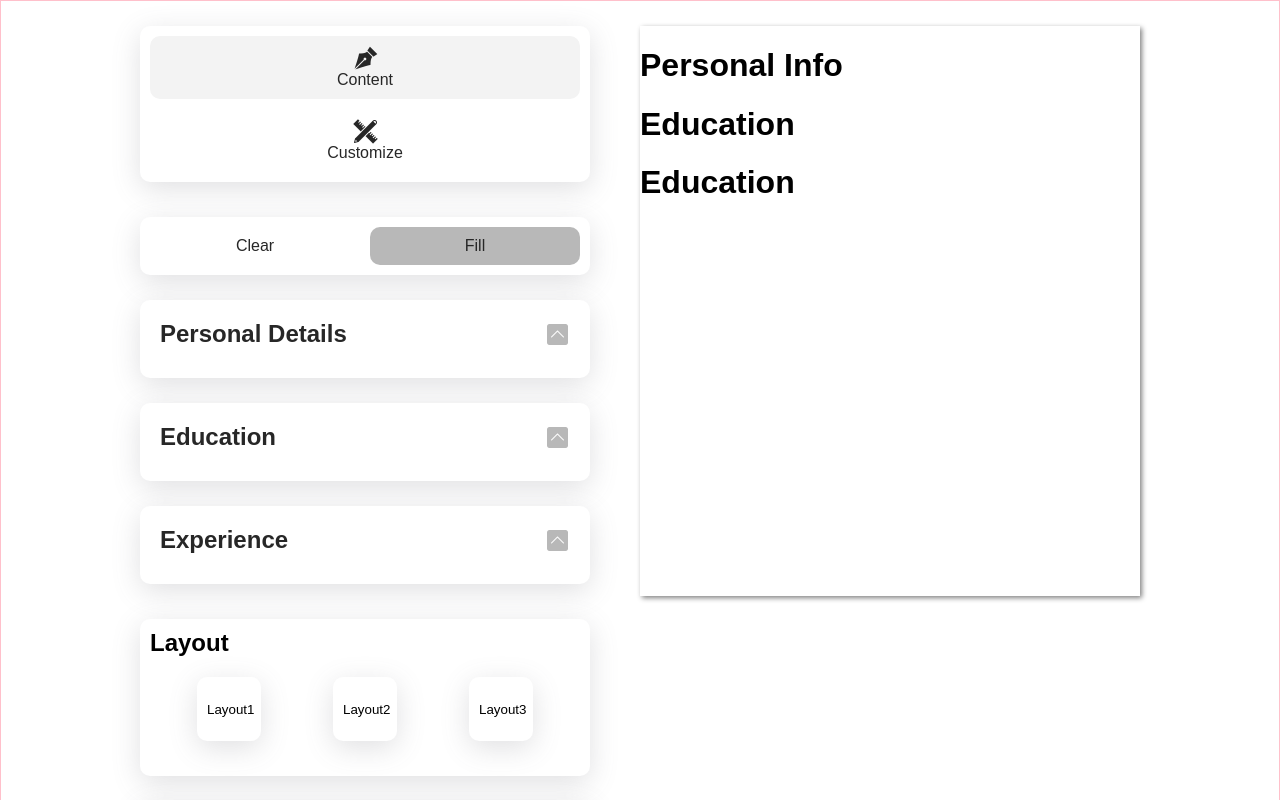
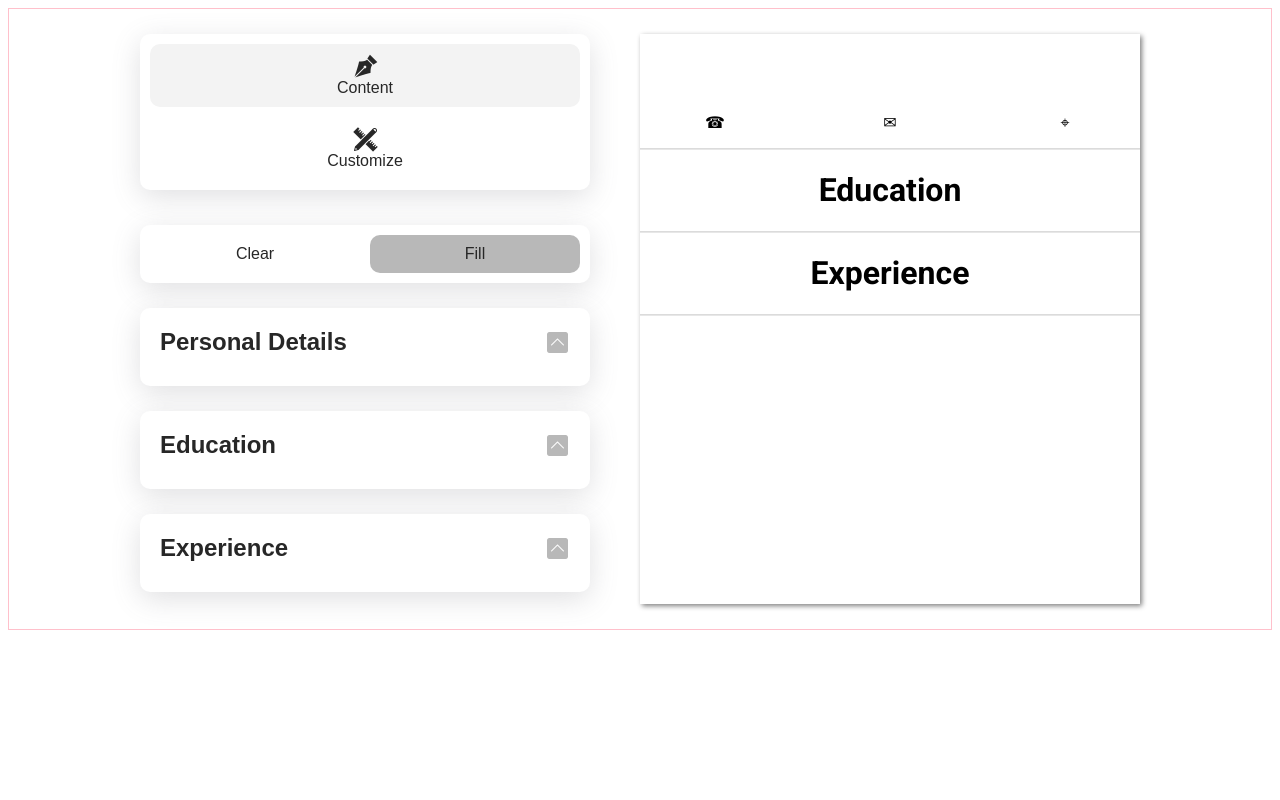
Before and after one commit to GucciGangnam/CV-Builder-2, a React (Vite) app: page / in a window 1280 px wide. Shown: the top 800 px of the page. Built offline with nearby package versions, Linux system fonts and the light colour scheme.

Commit message:
NOT FINISHED: so bored of this

```diff
--- a/src/App.css
+++ b/src/App.css
@@ -1,7 +1,11 @@
+@import url('https://fonts.googleapis.com/css2?family=Roboto:wght@400;700&display=swap');
+
+
 .App{
   border: 1px solid pink;;
   display: flex;
   justify-content: center;
+
 }
 
 .LeftScreen{
@@ -16,13 +20,92 @@
   display: flex;
   flex-direction: column;
 }
+
+/*PREVIEW SCREEN*/
+  /*PREVIEW SCREEN*/
+    /*PREVIEW SCREEN*/
+      /*PREVIEW SCREEN*/
+
+.PersonalInfoPreview{
+  min-height: 20%;
+  border-bottom: 2px groove rgba(0, 0, 0, 0.142);
+  display: flex;
+  justify-content: center;
+  align-items: center;
+  flex-direction: column;
+}
+  .PersonalDetailsPreview{
+    margin-top: 20px;
+    width: 100%;
+    display: flex;
+    justify-content: space-between;
+  }
+    .ContactDeatils{
+      display: flex;
+      justify-content: center;
+      min-width: 30%;;
+
+    }
+
+.EducationPreview{
+  border-bottom: 2px groove rgba(0, 0, 0, 0.142);
+  display: flex;
+  flex-direction: column;
+  justify-content: center;
+  align-items: center;
+}
+.ExperiencePreview{
+  border-bottom: 2px groove rgba(0, 0, 0, 0.142);
+  display: flex;
+  flex-direction: column;
+  justify-content: center;
+  align-items: center;
+}
+  .EducationDetailsPreview{
+    width: 90%;
+    display: flex;
+    padding: 10px;
+  }
+    .NameAndDeg{
+      min-width: 50%;
+      display: flex;
+      flex-direction: column;
+      font-weight: bold;
+      gap: 10px;
+    }
+    .YearAndScore{
+      display: flex;
+      flex-direction: column;
+      gap: 10px;
+    }
+
+
   .Preview{
     min-width: 500px;
     aspect-ratio: 1/1.14;
     background-color: white;
     box-shadow: 2px 2px 5px gray;
     margin: 25px;
+
+    display: flex;
+    flex-direction: column;
   }
+
+
+      /*PREVIEW SCREEN*/
+    /*PREVIEW SCREEN*/
+  /*PREVIEW SCREEN*/
+/*PREVIEW SCREEN*/
+
+  .ContentScreen{
+
+  }
+
+
+  .CustomizeScreen{
+    display: none;
+  }
+
 
   /*MEDIA QUERY*/
   @media (max-width: 1000px) {
--- a/src/App.jsx
+++ b/src/App.jsx
@@ -2,12 +2,11 @@
 import "./App.css"
 
 //Import Hooks
-
+import { useState } from "react";
 // Import components
 import { NavBar } from "./Components/NavBar";
 import { ClearFill } from "./Components/ClearFill";
 import { PersonalDetails } from "./Components/PersonalDetails";
-import { useState } from "react";
 import { Education } from "./Components/Education";
 import { Experience } from "./Components/Experience";
 import { Layout } from "./Components/Layout";
@@ -24,6 +23,8 @@ const App = () => {
   const [education, setEducation] = useState([]);
   // Experience
   const [experience, setExperience] = useState([])
+  // fonts state
+  const [font, setFont] = useState('Roboto')
 
 
   return (
@@ -46,7 +47,7 @@ const App = () => {
         <div className="CustomizeScreen">
           <Layout />
           <Color />
-          <Fonts />
+          <Fonts font={font} setFont={setFont} />
 
 
 
@@ -56,31 +57,58 @@ const App = () => {
 
 
 
-      <div className="RightScreen">
+      <div className="RightScreen" style={{
+          fontFamily:
+          font === 'Roboto' ? 'Roboto, sans-serif' :
+          font === 'Lora' ? 'Lora, serif' :
+          font === 'Courier New' ? 'Courier New, monospace' : 'inherit'
+        }}>
         <div className="Preview">
-          <h1>Personal Info</h1>
-          {personalDetails.fullName}
-          {personalDetails.number}
-          {personalDetails.email}
-          {personalDetails.location}
-          <h1>Education</h1>
-          {education.map((school, index) => (
-            <div key={index}>
-              {school.Uniname}
-              {school.Degree}
-              {school.Year}
-              {school.Score}
+          <div className="PersonalInfoPreview">
+            <h1>{personalDetails.fullName}</h1>
+            <div className="PersonalDetailsPreview">
+              <div className="ContactDeatils">{"☎" + personalDetails.number}</div>
+              <div className="ContactDeatils">{"✉" + personalDetails.email}</div>
+              <div className="ContactDeatils">{"⌖" + personalDetails.location}</div>
+            </div>
+          </div>
+
+          <div className="EDUandEXP">
+           <div className="EducationPreview">
+            <h1>Education</h1>
+            {education.map((school, index) => (
+              <div className="EducationDetailsPreview" key={index}>
+                <div className="NameAndDeg">
+                <div>{school.Uniname}</div>
+                <div>{school.Degree}</div>
+                </div>
+
+                <div className="YearAndScore">
+                  <div>{school.Year}</div>
+                  <div>{school.Score}</div>
+                </div>
+              </div>
+            ))}
+          </div>
+
+          <div className="ExperiencePreview">
+          <h1>Experience</h1>
+          {experience.map((job, index) => (
+            <div className="EducationDetailsPreview" key={index}>
+              <div className="NameAndDeg">
+                <div>{job.CompanyName}</div>
+                <div>{job.Position}</div>
+                </div>
+
+                <div className="YearAndScore">
+                  <div>{job.Duration}</div>
+                  <div>{job.Description}</div>
+                </div>
             </div>
           ))}
-          <h1>Education</h1>
-          {experience.map((job, index) => (
-            <div key={index}>
-            {job.CompanyName}
-            {job.Position}
-            {job.Duration}job
-            {job.Description}
           </div>
-          ))}
+          </div>
+
         </div>
       </div>
     </div>
--- a/src/Components/Fonts.css
+++ b/src/Components/Fonts.css
@@ -28,7 +28,21 @@
         padding: 10px;
         border: none;
         cursor: pointer;
+        font-size: 1rem;
+    }
+    #FontsButton1{
+        font-family: 'Roboto', sans-serif;
+    }
+    #FontsButton2{
+        font-family: 'Lora', serif;
+    }
+    #FontsButton3{
+        font-family: 'Courier New', monospace;
     }
         .FontsButton:hover{
             box-shadow: rgba(18, 18, 20, 0.2) 10px 10px 10px 0px;
         }
+        .FontsButton.Selected{
+            background: rgb(243, 243, 243);
+            box-shadow: rgba(18, 18, 20, 0.2) 10px 10px 10px 0px;
+        }
--- a/src/Components/Fonts.jsx
+++ b/src/Components/Fonts.jsx
@@ -1,15 +1,36 @@
 // import styles
 import "./Fonts.css"
 
+// import Hooks
+import { useState } from "react"
+
 // components
-export const Fonts = () => {
+export const Fonts = ({font, setFont}) => {
+    // handle font change
+    const handleFontChange = (passedFont, event) => {
+        console.log('font changed to ' + passedFont)
+        setFont(passedFont)
+        setSelectedButton(passedFont)
+
+
+    }
+    // selected button
+    const [selectedButton, setSelectedButton] = useState('font1');
+
+
     return(
         <div className="Fonts">
             <h2>Fonts</h2>
             <div className="FontsButtonDiv">
-                <button id="FontBUtton1" className="FontsButton">Font1</button>
-                <button id="FontBUtton2" className="FontsButton">Font2</button>
-                <button id="FontBUtton3" className="FontsButton">Font3</button>
+                <button onClick={() => {handleFontChange('Roboto', event)}} id="FontsButton1"
+                className={`FontsButton ${selectedButton === "Roboto" ? "Selected" : ""}`}
+                >Font1</button>
+                <button onClick={() => {handleFontChange('Lora', event)}} id="FontsButton2"
+                className={`FontsButton ${selectedButton === "Lora" ? "Selected" : ""}`}
+                >Font2</button>
+                <button onClick={() => {handleFontChange('Courier New', event)}} id="FontsButton3"
+                className={`FontsButton ${selectedButton === "Courier New" ? "Selected" : ""}`}>
+                Font3</button>
             </div>
         </div>
     )
--- a/src/Components/Layout.jsx
+++ b/src/Components/Layout.jsx
@@ -3,6 +3,7 @@ import "./Layout.css"
 
 // component
 export const Layout = () => {
+
     return (
         <div className="Layout">
             <h2>Layout</h2>
--- a/src/Components/NavBar.css
+++ b/src/Components/NavBar.css
@@ -33,6 +33,7 @@
         background: rgb(243, 243, 243);
     }
 
+
 .NavBarIcon{
     width: 25px;
     height: 25px;
--- a/src/Components/NavBar.jsx
+++ b/src/Components/NavBar.jsx
@@ -1,7 +1,7 @@
 // import styles
 import "./NavBar.css"
 
-// importy Hooks
+// import Hooks
 import { useState } from "react"
 
 export const NavBar = () => {
@@ -9,14 +9,17 @@ export const NavBar = () => {
     const [selectedButton, setSelectedButton] = useState("content");
 
     // button handlers
-    const contentScreen = document.querySelector(".ContentScreen")
-    const customizeScreen = document.querySelector(".CustomizeScreen")
+
     const handleContentClicked = () => {
+        const contentScreen = document.querySelector(".ContentScreen")
+        const customizeScreen = document.querySelector(".CustomizeScreen")
         setSelectedButton("content");
         contentScreen.style.display = "block"
         customizeScreen.style.display = "none"
     }
     const handleCustomizeClicked = () => {
+        const contentScreen = document.querySelector(".ContentScreen")
+        const customizeScreen = document.querySelector(".CustomizeScreen")
         setSelectedButton("customize");
         contentScreen.style.display = "none"
         customizeScreen.style.display = "block"
@@ -31,8 +34,8 @@ export const NavBar = () => {
                 Content
             </button>
             <button
-            className={`NavButton ${selectedButton === "customize" ? "Selected" : ""}`}
-            onClick={handleCustomizeClicked}>
+                className={`NavButton ${selectedButton === "customize" ? "Selected" : ""}`}
+                onClick={handleCustomizeClicked}>
                 <img className="NavBarIcon" src="src/assets/Icons/Design.png" />
                 Customize
             </button>
--- a/src/index.css
+++ b/src/index.css
@@ -1,7 +1,7 @@
 root{
-    background-color: red;
+
 }
 
 body{
-    margin: 0px;
+
 }
```
